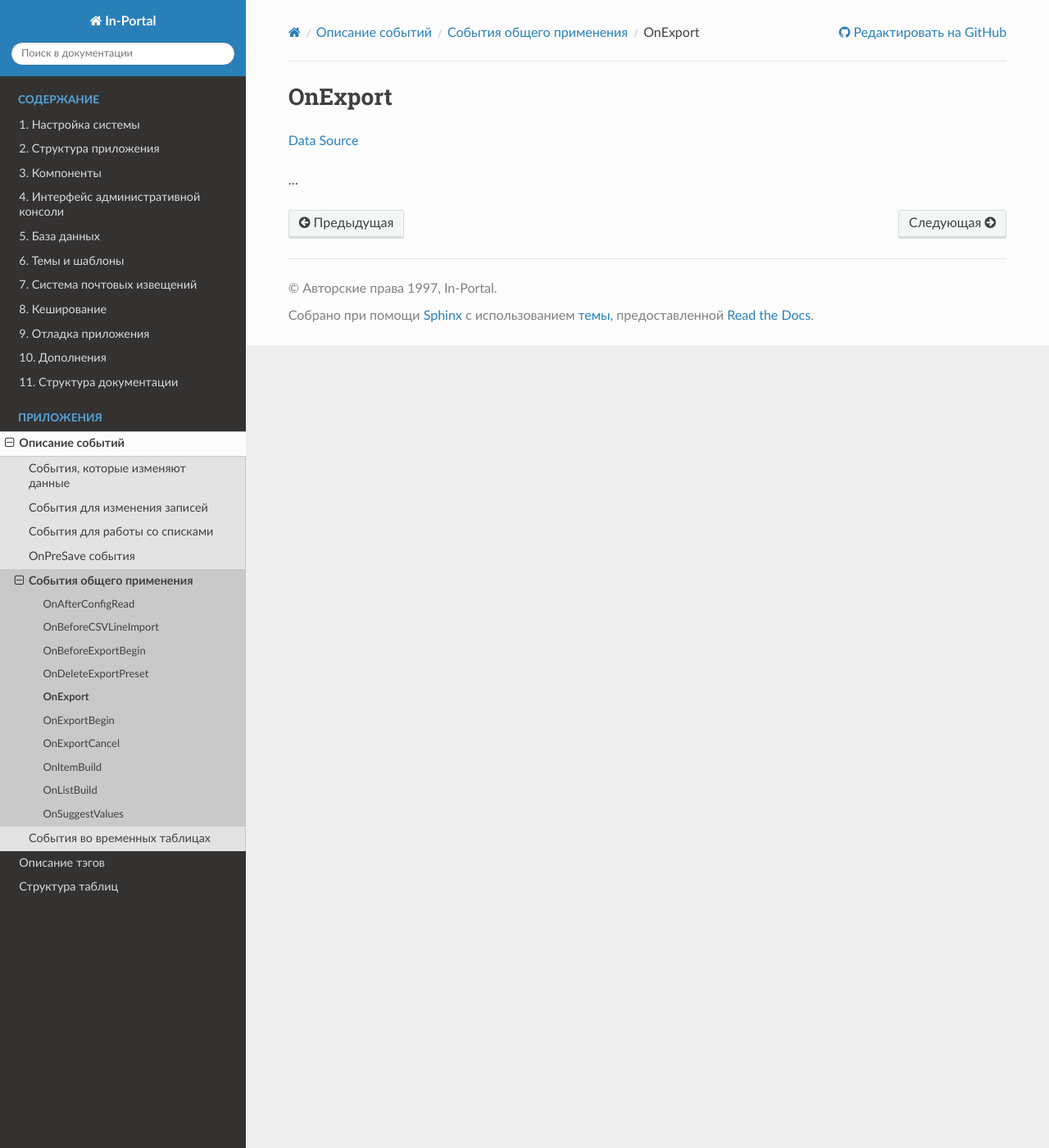
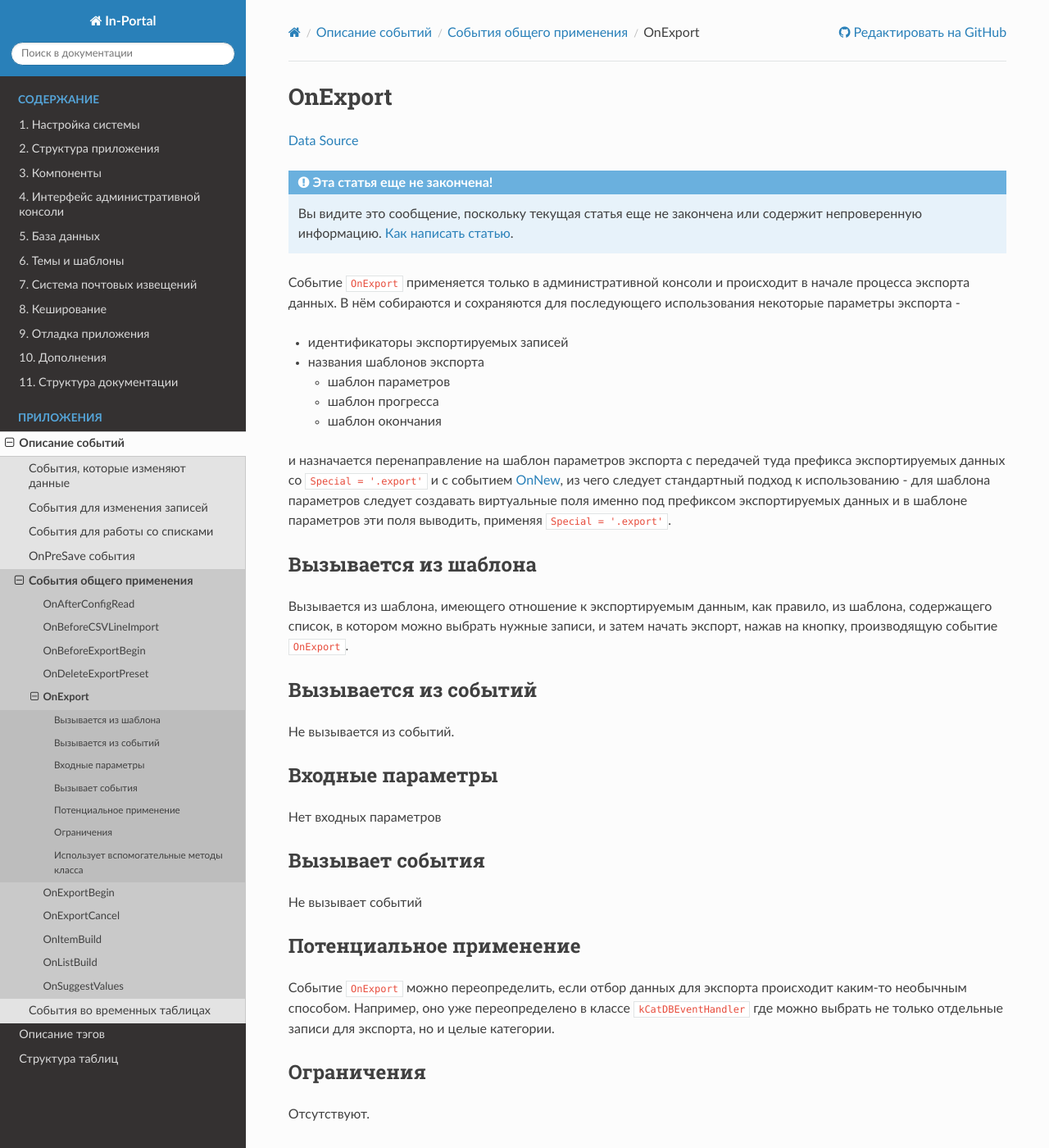
Before and after one commit to in-portal/guide-ru, a Sphinx documentation site: the page built from docs/events/general/on_export.rst, in a window 1280 px wide and 1400 px high. Shown: the whole window at 82% size. Built offline with Sphinx 7.4.7 and the Read the Docs theme 3.1.0, drawn with Linux system fonts in a browser that asks for light colours; some of the changed text lies outside the part shown.

Commit message:
Integrated "/events/general/on_export.rst"

```diff
--- a/docs/events/general/on_export.rst
+++ b/docs/events/general/on_export.rst
@@ -2,6 +2,60 @@ OnExport
 ========
 `Data Source`_
 
-...
+.. include:: /includes/not_finished.rst
+
+Событие ``OnExport`` применяется только в административной консоли и происходит в начале процесса экспорта
+данных. В нём собираются и сохраняются для последующего использования некоторые параметры экспорта -
+
+- идентификаторы экспортируемых записей
+- названия шаблонов экспорта
+
+  - шаблон параметров
+  - шаблон прогресса
+  - шаблон окончания
+
+и назначается перенаправление на шаблон параметров экспорта с передачей туда префикса экспортируемых данных
+со ``Special = '.export'`` и c событием :doc:`/events/live_editing/on_new`, из чего следует стандартный
+подход к использованию - для шаблона параметров следует создавать виртуальные поля именно под префиксом
+экспортируемых данных и в шаблоне параметров эти поля выводить, применяя ``Special = '.export'``.
+
+Вызывается из шаблона
+---------------------
+
+Вызывается из шаблона, имеющего отношение к экспортируемым данным, как правило, из шаблона, содержащего список,
+в котором можно выбрать нужные записи, и затем начать экспорт, нажав на кнопку, производящую событие ``OnExport``.
+
+Вызывается из событий
+---------------------
+
+Не вызывается из событий.
+
+Входные параметры
+-----------------
+
+Нет входных параметров
+
+Вызывает события
+----------------
+
+Не вызывает событий
+
+Потенциальное применение
+------------------------
+
+Событие ``OnExport`` можно переопределить, если отбор данных для экспорта происходит каким-то необычным
+способом. Например, оно уже переопределено в классе ``kCatDBEventHandler`` где можно выбрать не только
+отдельные записи для экспорта, но и целые категории.
+
+Ограничения
+-----------
+
+Отсутствуют.
+
+Использует вспомогательные методы класса
+----------------------------------------
+
+- ``kDBEventHandler::StoreSelectedIDs``
+- ``kDBEventHandler::getSelectedIDs``
 
 .. _Data Source: http://guide.in-portal.org/rus/index.php/EventHandler:OnExport
```
